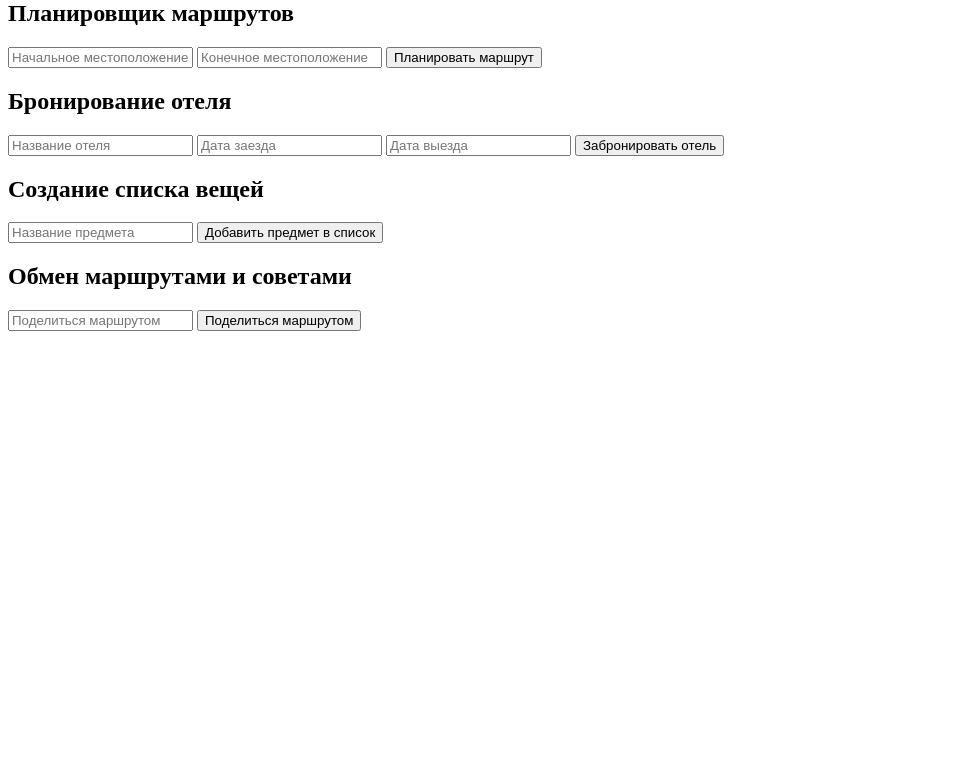
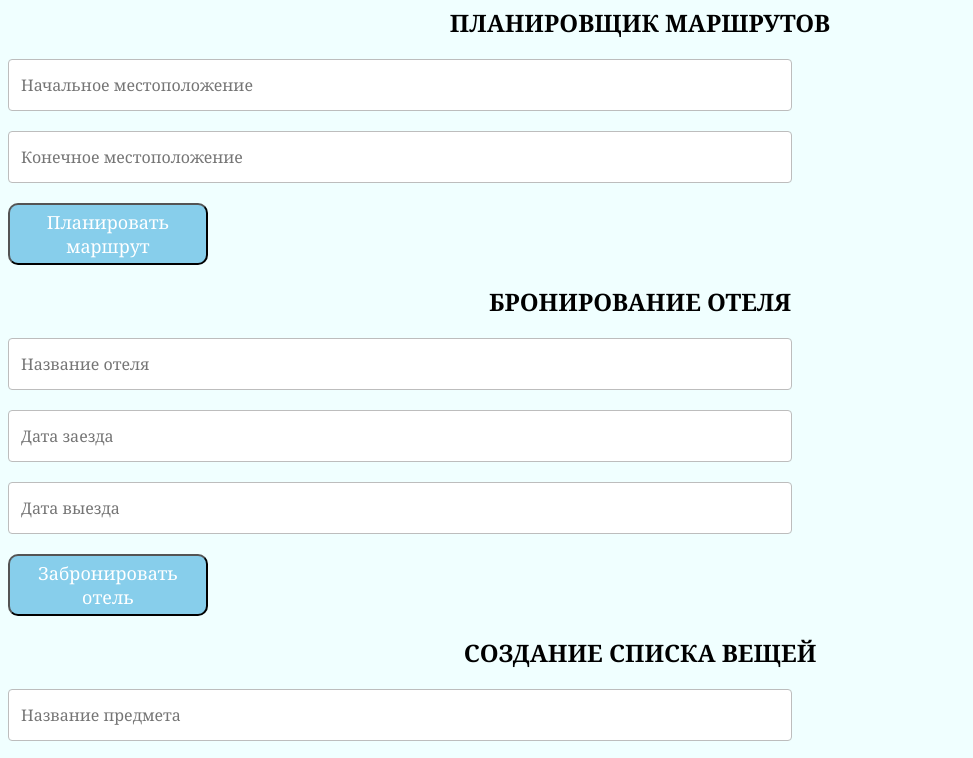
Before and after one commit to nastyamari/route_planning, a plain HTML site: page index.html in a window 1280 px wide. Shown: the part 80-838 px from the top of the page, without its empty margins (0-973 px from the left). Before the commit the page ends 800 px from the top, so only its background shows below. Drawn offline with Linux system fonts and the light colour scheme; a script that the page names is missing.

Commit message:
добавлен стиль приложения

```diff
--- a/index.html
+++ b/index.html
@@ -5,10 +5,10 @@
   <link rel="stylesheet" type="text/css" href="style.css">
 </head>
 <body>
-  <h1>Планирование путешествия</h1>
+  <h1>ПЛАНИРОВАНИЕ ПУТЕШЕСТВИЯ</h1>
 
   <div id="route-planner">
-    <h2>Планировщик маршрутов</h2>
+    <h2>ПЛАНИРОВЩИК МАРШРУТОВ</h2>
     <input type="text" id="start-location" placeholder="Начальное местоположение">
     <input type="text" id="end-location" placeholder="Конечное местоположение">
     <button onclick="planRoute()">Планировать маршрут</button>
@@ -16,7 +16,7 @@
   </div>
 
   <div id="hotel-booking">
-    <h2>Бронирование отеля</h2>
+    <h2>БРОНИРОВАНИЕ ОТЕЛЯ</h2>
     <input type="text" id="hotel-name" placeholder="Название отеля">
     <input type="text" id="check-in-date" placeholder="Дата заезда">
     <input type="text" id="check-out-date" placeholder="Дата выезда">
@@ -25,14 +25,14 @@
   </div>
 
   <div id="packing-list">
-    <h2>Создание списка вещей</h2>
+    <h2>СОЗДАНИЕ СПИСКА ВЕЩЕЙ</h2>
     <input type="text" id="item-name" placeholder="Название предмета">
     <button onclick="addItem()">Добавить предмет в список</button>
     <ul id="item-list"></ul>
   </div>
 
-   <div>
-    <h2>Обмен маршрутами и советами</h2>
+   <div id="share-route">
+    <h2>ОБМЕН МАРШРУТАМИ И СОВЕТАМИ</h2>
     <input type="text" id="route-share" placeholder="Поделиться маршрутом">
     <button onclick="shareRoute()">Поделиться маршрутом</button>
     <div id="shared-routes"></div>
--- a/style.css
+++ b/style.css
@@ -0,0 +1,59 @@
+body {
+  font-family:Georgia;
+  background: #F0FFFF;
+}
+
+h1 {
+  text-align: center;
+}
+h2 {
+  text-align: center;
+}
+
+#route-planner, #hotel-booking, #packing-list, #share-route {
+  margin-bottom: 20px;
+}
+
+
+input {
+  display: block;
+  box-align: center;
+  width: 60%;
+  height: calc(2.25rem + 2px);
+  margin-bottom: 20px;
+  padding: 0.375rem 0.75rem;
+  font-family: Georgia;
+  font-size: 1rem;
+  font-weight: 400;
+  line-height: 1.5;
+  color: #212529;
+  background-color: #fff;
+  background-clip: padding-box;
+  border: 1px solid #bdbdbd;
+  border-radius: 0.25rem;
+  transition: border-color 0.15s ease-in-out, box-shadow 0.15s ease-in-out;
+}
+
+button {
+  display: block;
+  width: 200px;
+  margin-bottom: 10px;
+  padding: 5px 10px;
+  border-radius: 10px;
+  color: white;
+  transition: .2s linear;
+  font-family:Georgia, serif;
+  font-size: 18px;
+  box-align: center;
+  background: #87CEEB;
+}
+
+button:hover {
+   box-shadow: #6495ED 0 0px 0px 40px inset;
+}
+
+
+
+ul {
+  list-style-type: none;
+}
```
